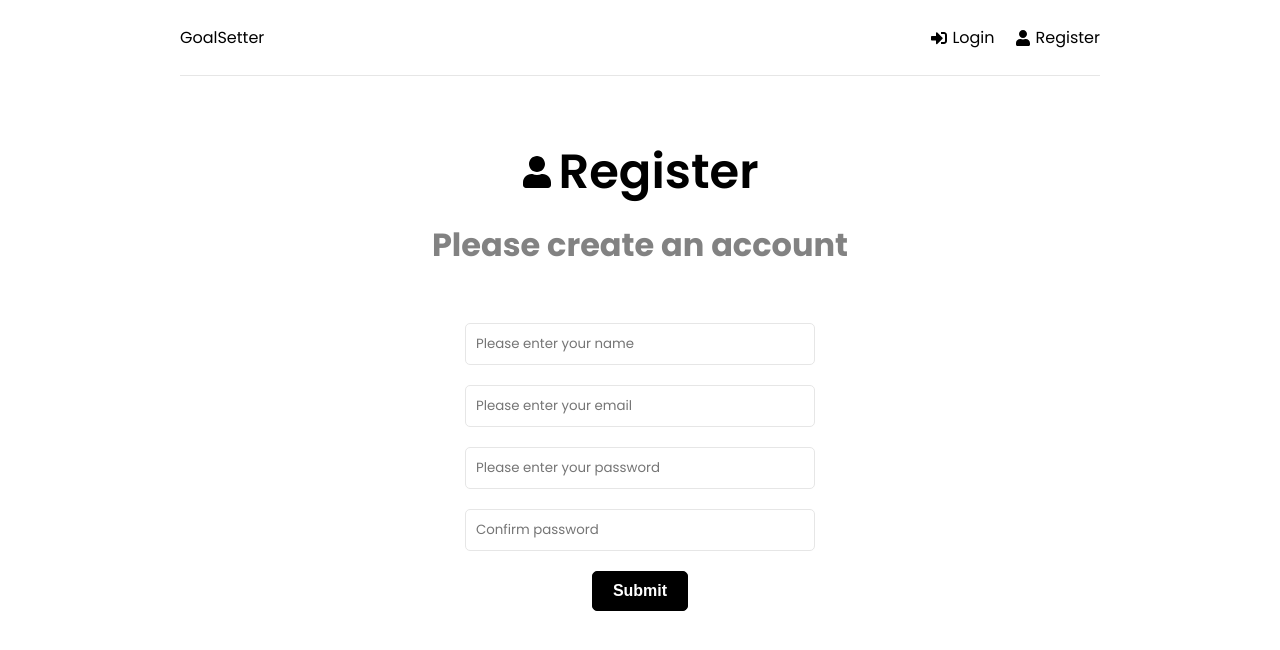
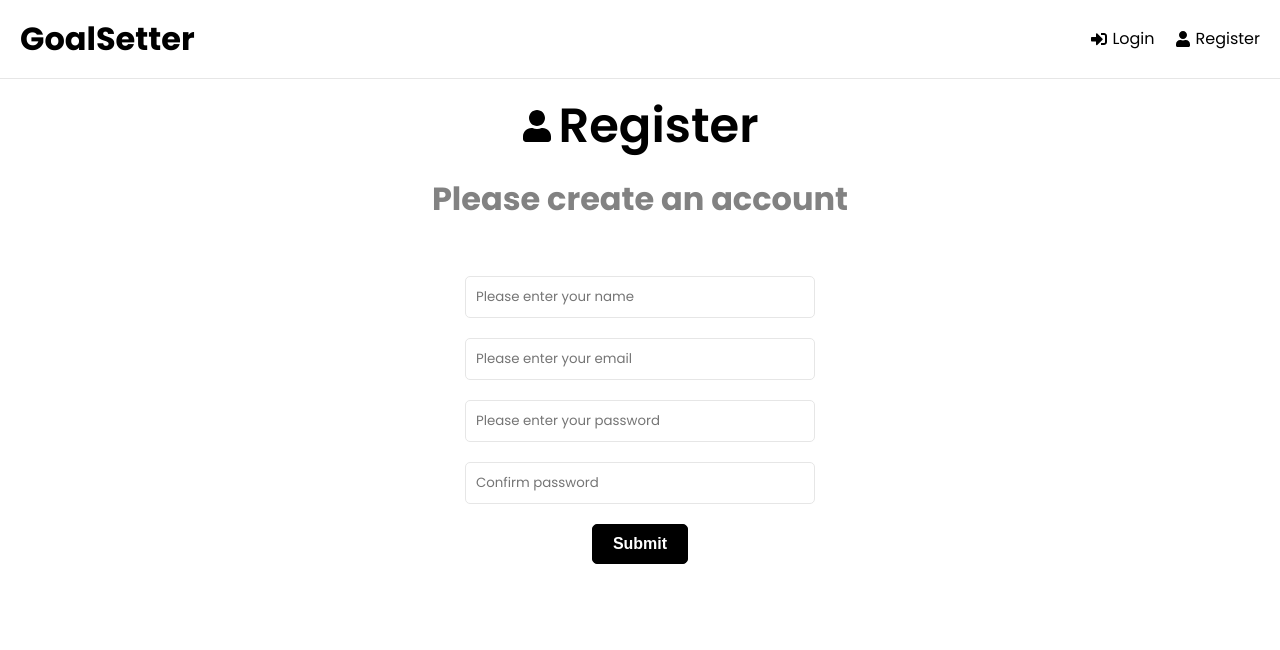
Before and after one commit to Babanila/mern-stack, a React (Create React App) app in the folder frontend/: page /register in a window 1280 px wide. Shown: the top 650 px of the page. Built offline with nearby package versions, Linux system fonts and the light colour scheme.

Commit message:
feat: Add components to Dashboard

```diff
--- a/frontend/src/components/GoalForm.tsx
+++ b/frontend/src/components/GoalForm.tsx
@@ -29,6 +29,7 @@ function GoalForm() {
                         type='text'
                         name='text'
                         id='text'
+                        placeholder='Type Goal here'
                         value={text}
                         onChange={(e) => setText(e.target.value)}
                     />
--- a/frontend/src/index.css
+++ b/frontend/src/index.css
@@ -39,17 +39,27 @@ h3 {
     width: 100%;
     max-width: 960px;
     margin: 0 auto;
-    padding: 0 20px;
     text-align: center;
 }
 
 .header {
+    width: 100%;
     display: flex;
     justify-content: space-between;
     align-items: center;
-    padding: 20px 0;
+    padding: 15px 20px;
+    background-color: #fff;
     border-bottom: 1px solid #e6e6e6;
-    margin-bottom: 60px;
+    position: fixed;
+    top: 0;
+    left: 0;
+    right: 0;
+    z-index: 5000;
+}
+
+.logo {
+    font-size: 32px;
+    font-weight: 900;
 }
 
 .header ul {
@@ -94,6 +104,10 @@ h3 {
     gap: 5px;
 }
 
+section {
+    margin-top: 90px;
+}
+
 .page-title svg {
     margin-bottom: 10px;
 }
@@ -107,7 +121,7 @@ h3 {
 .goal {
     background-color: #f4f4f4;
     margin: 10px 0;
-    padding: 20px 0 10px;
+    padding: 20px 10px;
     position: relative;
 }
 
@@ -121,13 +135,26 @@ h3 {
 }
 
 .form,
+.title,
 .content {
     width: 70%;
     margin: 0 auto;
 }
 
+.title {
+    display: flex;
+    justify-content: left;
+    text-align: center;
+    font-size: 32px;
+    margin-top: 2rem;
+}
+
 .form-group {
     margin-bottom: 10px;
+    display: flex;
+    flex-direction: column;
+    justify-content: center;
+    align-items: center;
 }
 
 .form-group input,
@@ -143,6 +170,8 @@ h3 {
 }
 
 .form-group label {
+    width: 100%;
+    max-width: 350px;
     text-align: left;
     display: block;
     margin: 0 0 5px 3px;
@@ -241,6 +270,15 @@ h3 {
 }
 
 @media (max-width: 600px) {
+    .goals {
+        display: grid;
+        gap: 10px;
+    }
+
+    .goal {
+        padding: 20px;
+    }
+
     .form {
         width: 90%;
     }
--- a/frontend/src/pages/Dashboard.tsx
+++ b/frontend/src/pages/Dashboard.tsx
@@ -1,23 +1,41 @@
 import { useEffect } from 'react';
 import { useNavigate } from 'react-router-dom';
+import { toast } from 'react-toastify';
 import { useAppDispatch, useAppSelector } from '../app/hooks';
+import GoalForm from '../components/GoalForm';
+import GoalItem from '../components/GoalItem';
+import Spinner from '../components/Spinner';
 import { reset } from '../features/auth/authSlice';
+import { getGoals } from '../features/goals/goalSlice';
 
 function Dashboard() {
     const navigate = useNavigate();
     const dispatch = useAppDispatch();
 
     const { user } = useAppSelector((state) => state.auth);
+    const { goals, isLoading, isError, message } = useAppSelector(
+        (state) => state.goals,
+    );
 
     useEffect(() => {
+        if (isError) {
+            toast.error(message);
+        }
+
         if (!user) {
             navigate('/login');
         }
 
+        dispatch(getGoals());
+
         return () => {
             dispatch(reset());
         };
-    }, [user, navigate, dispatch]);
+    }, [user, message, isError, navigate, dispatch]);
+
+    if (isLoading) {
+        return <Spinner />;
+    }
 
     return (
         <>
@@ -25,6 +43,21 @@ function Dashboard() {
                 <h1>Welcome {user && user.name}</h1>
                 <p>Goals Dashboard</p>
             </section>
+
+            <GoalForm />
+
+            <div className='title'>Goals</div>
+            <section className='content'>
+                {goals.length > 0 ? (
+                    <div className='goals'>
+                        {goals.map((goal) => (
+                            <GoalItem key={goal._id} goal={goal} />
+                        ))}
+                    </div>
+                ) : (
+                    <h3>You have not set any goals</h3>
+                )}
+            </section>
         </>
     );
 }
```
